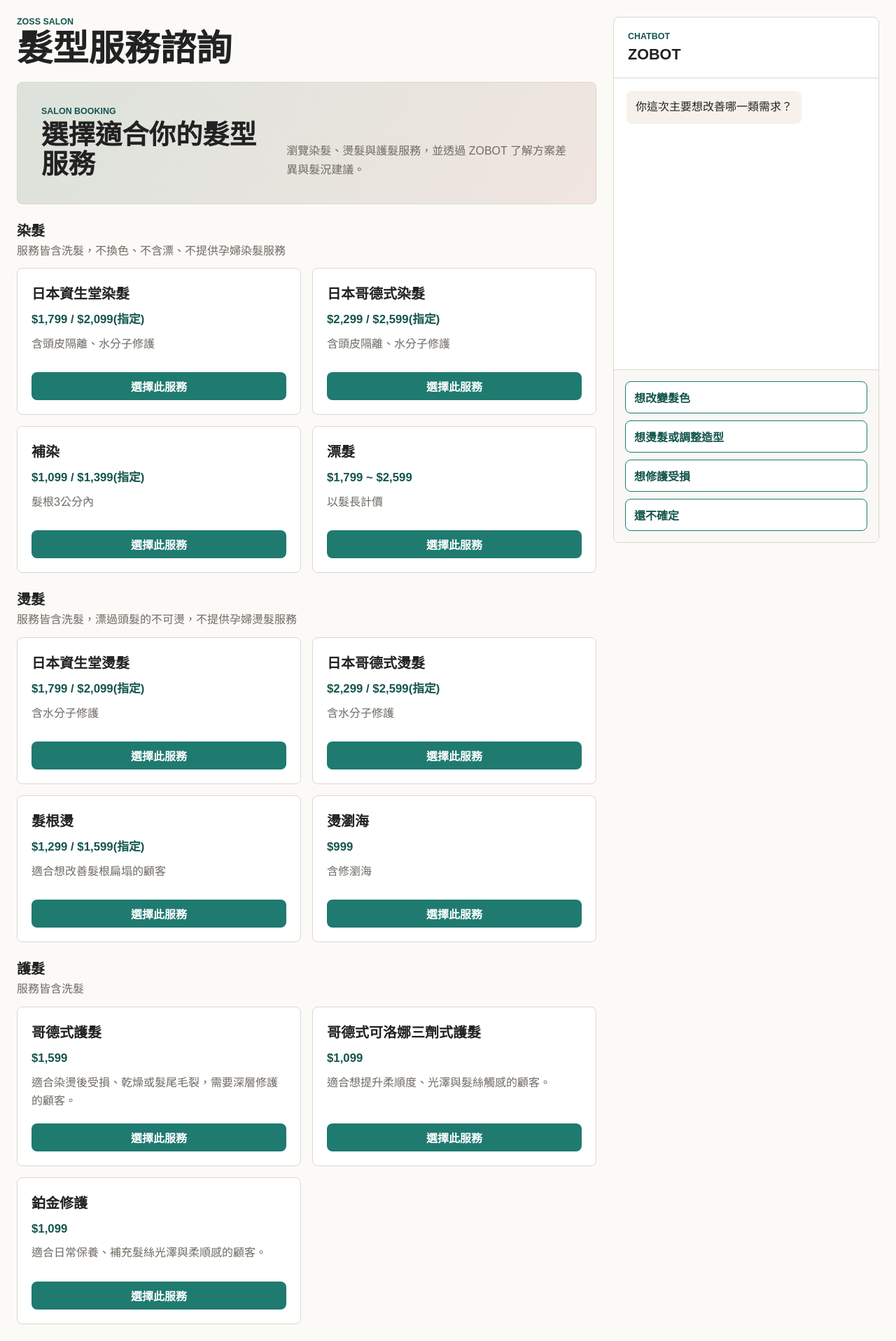
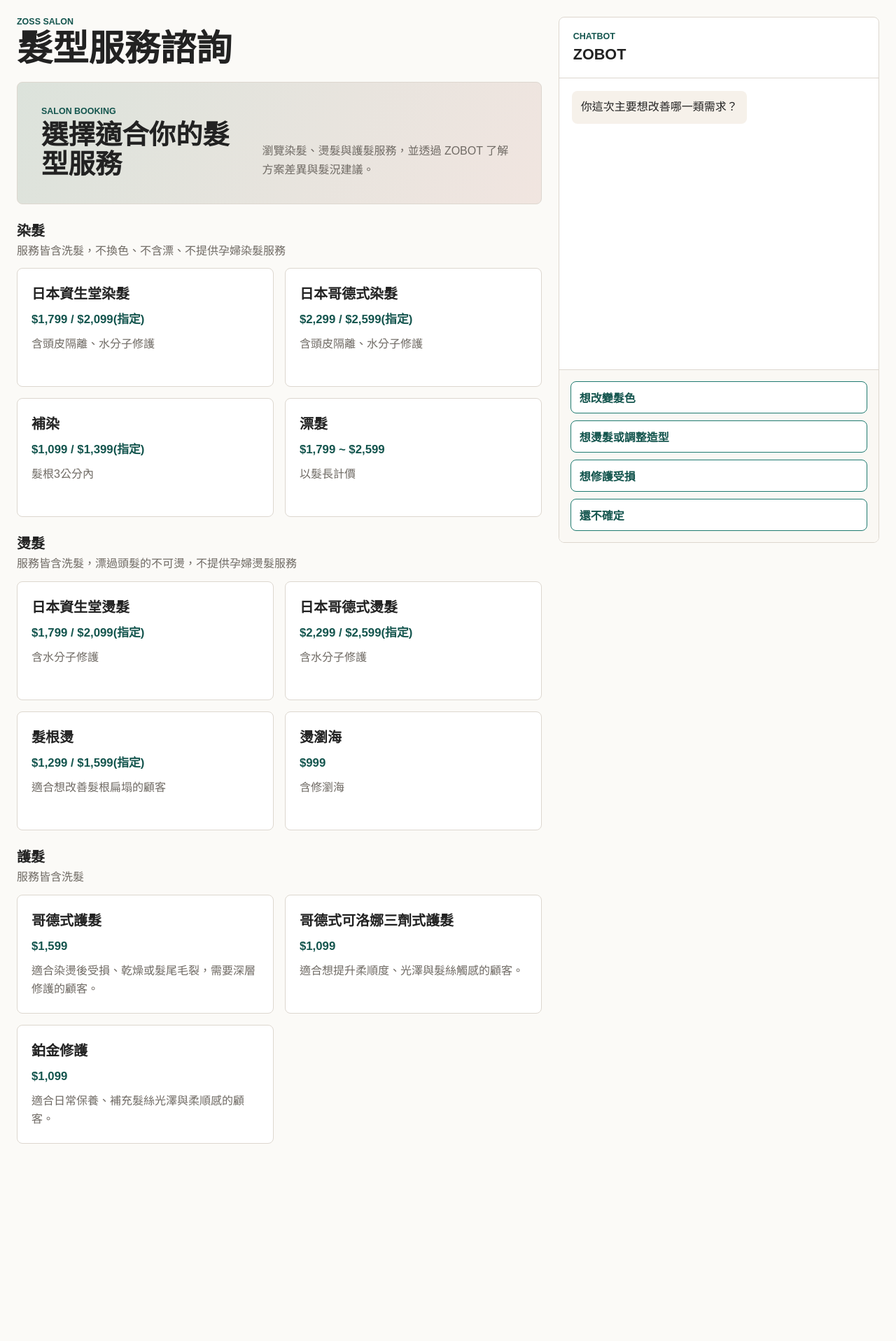
Before and after one commit to linda123456789123456789/zobot, a Flask app: page /chat in a window 1280 px wide. Shown: the whole page at 70% size. After the commit the page ends 1635 px from the top, so only its background shows below. Run offline with Flask 3, Linux system fonts and the light colour scheme.

Commit message:
Adjust UI

```diff
--- a/app/static/css/style.css
+++ b/app/static/css/style.css
@@ -34,7 +34,7 @@ button {
 
 .app-shell {
   display: grid;
-  grid-template-columns: minmax(0, 1fr) 380px;
+  grid-template-columns: minmax(0, 0.9fr) minmax(440px, 0.55fr);
   gap: 24px;
   min-height: 100vh;
   padding: 24px;
@@ -198,11 +198,7 @@ h1 {
 }
 
 .service-card {
-  display: flex;
-  flex-direction: column;
-  justify-content: space-between;
-  gap: 18px;
-  min-height: 210px;
+  min-height: 170px;
   padding: 20px;
   border: 1px solid var(--line);
   border-radius: 8px;
@@ -227,19 +223,12 @@ h1 {
   font-weight: 700;
 }
 
-.service-send,
 .chat-form button {
   border: 0;
   border-radius: 8px;
   background: var(--accent);
   color: #ffffff;
   font-weight: 700;
-}
-
-.service-send {
-  min-width: 116px;
-  min-height: 40px;
-  padding: 0 12px;
 }
 
 .chat-panel {
@@ -288,6 +277,11 @@ h1 {
 .message.assistant {
   align-self: flex-start;
   background: var(--soft);
+}
+
+.waiting-message {
+  color: var(--muted);
+  font-style: italic;
 }
 
 .message.user {
@@ -381,6 +375,13 @@ h1 {
   background: #e8f3f1;
 }
 
+.chat-option:disabled,
+.chat-form button:disabled,
+.chat-form input:disabled {
+  cursor: not-allowed;
+  opacity: 0.62;
+}
+
 .chat-form {
   grid-template-columns: minmax(0, 1fr) 76px;
 }
--- a/app/templates/chat.html
+++ b/app/templates/chat.html
@@ -39,7 +39,6 @@
                   <p class="service-price">{{ service.price }}</p>
                   <p>{{ service.description }}</p>
                 </div>
-                <button type="button" class="service-send" data-service-choice="{{ service.name }}">選擇此服務</button>
               </article>
             {% endfor %}
           </div>
```
Also changed, not shown: app/static/js/chat.js (+60 -6 lines).
